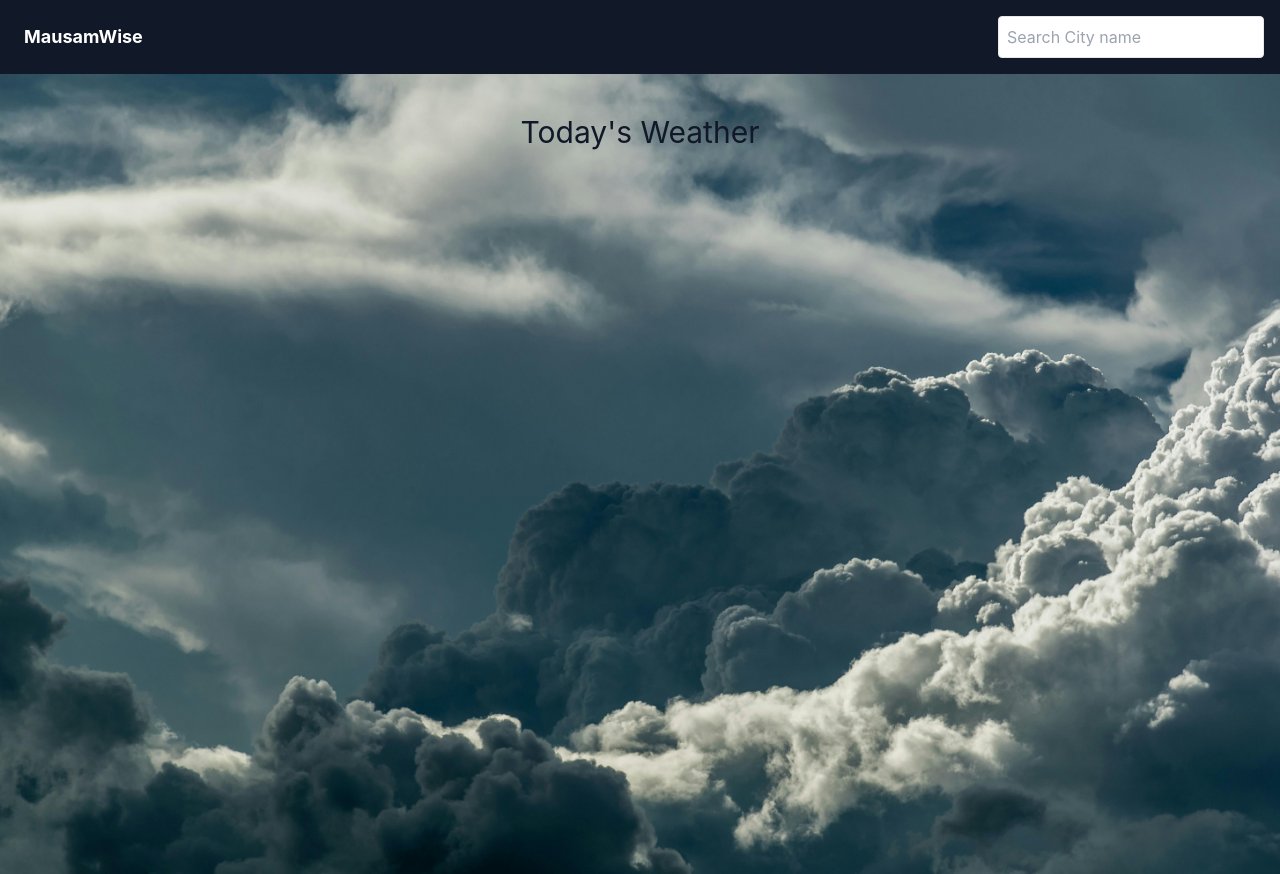
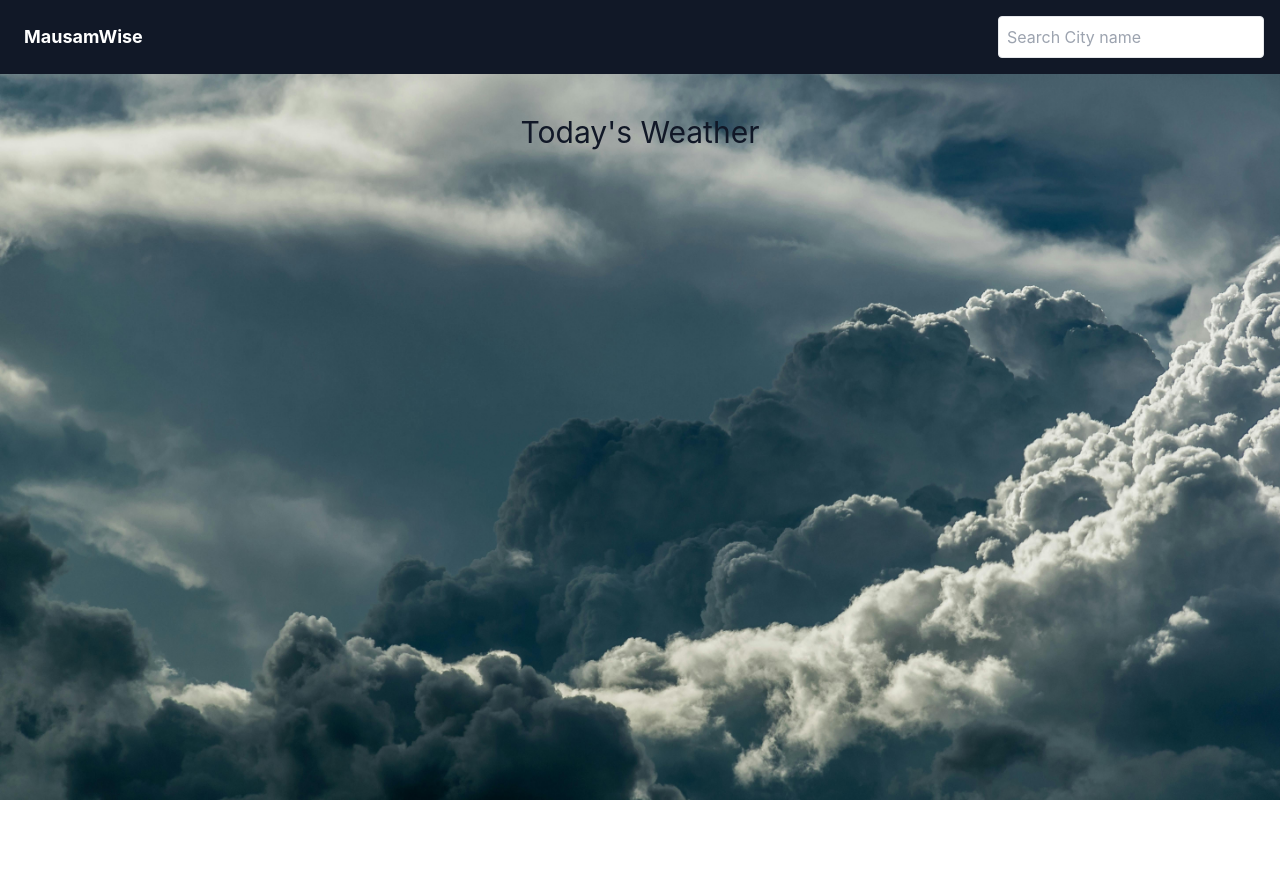
Before and after one commit to yaibrahim/weather-clima-react-app, a React (Create React App) app: page / in a window 1280 px wide. After the commit the page ends 800 px from the top, so only its background shows below. Built offline with nearby package versions, Linux system fonts and the light colour scheme.

Commit message:
some changes

```diff
--- a/src/App.css
+++ b/src/App.css
@@ -36,3 +36,17 @@
     transform: rotate(360deg);
   }
 }
+
+.main-container {
+  display: flex;
+  flex-direction: column;
+  height: calc(100vh - 74px);
+  background-size: cover;
+  background-position: center;
+  background-repeat: no-repeat;
+}
+
+.weather-content {
+  flex: 1;
+  overflow-y: auto;
+}
--- a/src/App.js
+++ b/src/App.js
@@ -8,7 +8,7 @@ import windy from "../src/assets/windy.jpg";
 import "./App.css";
 
 function App() {
-  const [searchTerm, setSearchTerm] = useState('');
+  const [searchTerm, setSearchTerm] = useState("");
   const [weatherData, setWeatherData] = useState(null);
 
   const handleSearchChange = (event) => {
@@ -23,11 +23,14 @@ function App() {
 
   async function getUser(city) {
     try {
-      const response = await axios.get(`https://api.openweathermap.org/data/2.5/weather?appid=f00c38e0279b7bc85480c3fe775d518c&q=${city}`);
+      const response = await axios.get(
+        `https://api.openweathermap.org/data/2.5/weather?appid=f00c38e0279b7bc85480c3fe775d518c&q=${city}`
+      );
       setWeatherData(response.data);
       console.log(response.data);
     } catch (error) {
       console.error(error);
+      setWeatherData(null);
     }
   }
 
@@ -45,22 +48,26 @@ function App() {
     }
   };
 
-  const backgroundImage = weatherData ? getBackgroundImage(weatherData.weather[0].description.toLowerCase()) : cloudy;
+  const backgroundImage = weatherData
+    ? getBackgroundImage(weatherData.weather[0].description.toLowerCase())
+    : cloudy;
 
   const kelvinToCelsius = (kelvin) => (kelvin - 273.15).toFixed(2);
 
   return (
     <>
       <NavBar searchTerm={searchTerm} onSearchChange={handleSearchChange} />
+      <div className="flex flex-1">
+        <main className="w-full" >
           <div
+            className="main-container  bg-cover bg-center"
             style={{
               backgroundImage: `url(${backgroundImage})`,
-          backgroundSize: "cover",
-          height: "100vh",
-          width: "100vw",
             }}
           >
-        <h2 className="text-3xl text-center text-gray-900 p-10">Today's Weather</h2>
+            <h2 className="text-3xl text-center text-gray-900 p-10">
+              Today's Weather
+            </h2>
             {searchTerm && (
               <p className="text-xl text-center text-gray-900">
                 Search term: {searchTerm}
@@ -70,10 +77,15 @@ function App() {
               <div className="text-center text-gray-900">
                 <p>City Name: {weatherData.name}</p>
                 <p>Temperature: {kelvinToCelsius(weatherData.main.temp)}°C</p>
-            <p>Feels like Temperature: {kelvinToCelsius(weatherData.main.feels_like)}°C</p>
+                <p>
+                  Feels like Temperature:{" "}
+                  {kelvinToCelsius(weatherData.main.feels_like)}°C
+                </p>
                 <p>Weather: {weatherData.weather[0].description}</p>
               </div>
             )}
+          </div>
+        </main>
       </div>
     </>
   );
```
Lines whose indentation alone changed are shown as unchanged.
